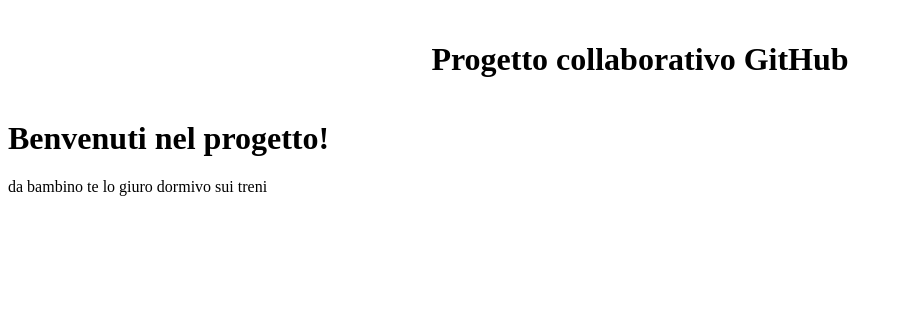
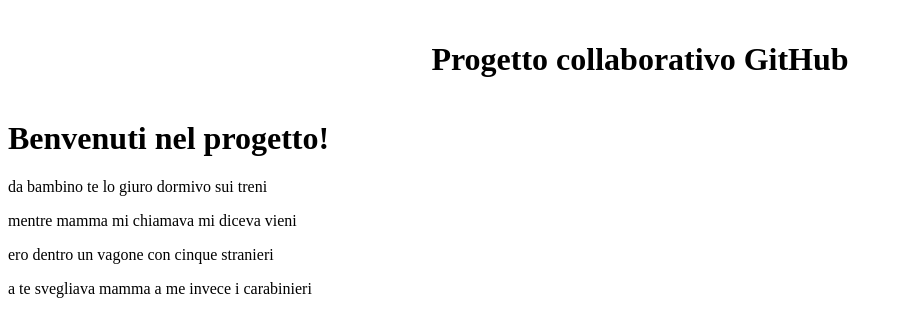
Before and after one commit to CRIchiav/ProgettoChiavetta, a plain HTML site: page index.html in a window 1280 px wide. Shown: the whole page, without its empty margins (0-903 px from the left). Drawn offline with Linux system fonts and the light colour scheme.

Commit message:
Update index.html

```diff
--- a/index.html
+++ b/index.html
@@ -8,18 +8,20 @@
     <link rel="stylesheet" href="css/style.css">
     <script defer src="js/script.js"></script>
 </head>
-
 <body>
     <header>
         <h1>Progetto collaborativo GitHub</h1>
     </header>
     <main>
         <h1>Benvenuti nel progetto!</h1>
+        <p>da bambino te lo giuro dormivo sui treni <br></p>
+        <p>mentre mamma mi chiamava mi diceva vieni <br></p>
+        <p>ero dentro un vagone con cinque stranieri <br></p>
+        <p>a te svegliava mamma a me invece i carabinieri <br></p>
     </main>
     <footer>
-        <p>da bambino te lo giuro dormivo sui treni</p>
+
     </footer>
-
 </body>
 
 </html>
```
